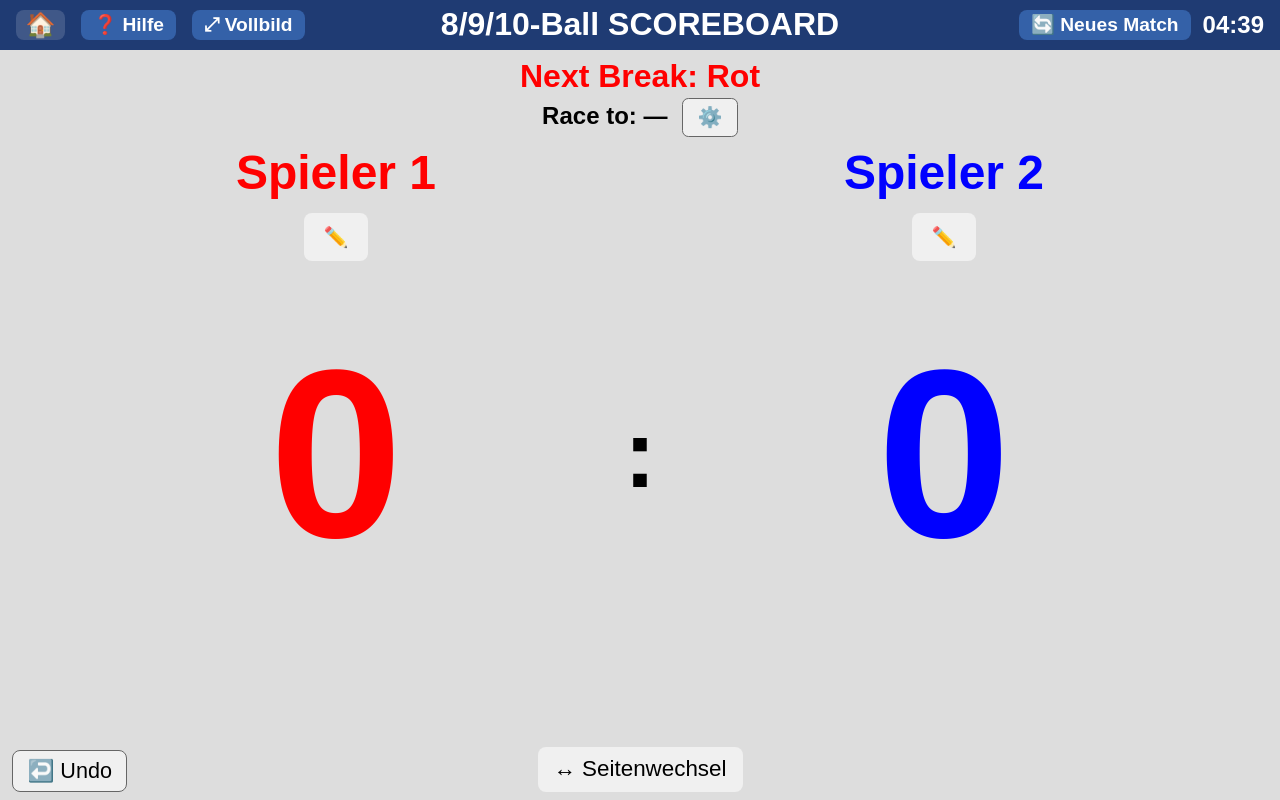
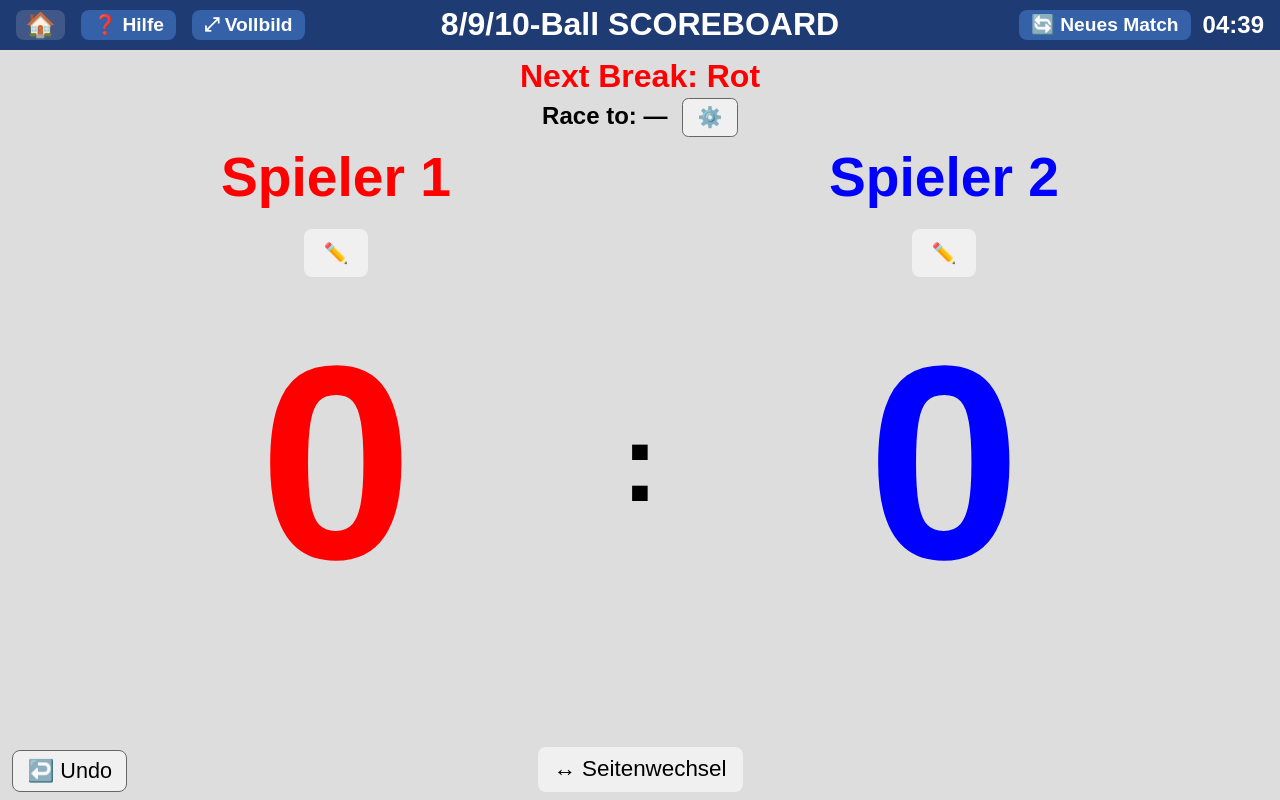
Before and after one commit to DauCoder2001/scoreboards, a plain HTML site: page index_pool.html in a window 1280 px wide. Drawn offline with Linux system fonts and the light colour scheme.

Commit message:
Add files via upload

```diff
--- a/index_pool.html
+++ b/index_pool.html
@@ -86,10 +86,17 @@
   /* Spieler */
   #players {
     display: flex; justify-content: space-between; align-items: center;
-    padding: 1vmin 4vmin; font-size: 6vmin; font-weight: bold;
+    padding: 1vmin 4vmin; font-size: 6.9vmin; font-weight: bold;
     position: relative; z-index: 5;
   }
-  .player-box { flex: 1; text-align: center; }
+  /* min-width: 0 ist noetig - ohne sie reisst ein langer nowrap-Name seine Haelfte auf */
+  .player-box { flex: 1; text-align: center; min-width: 0; }
+  /* Namen bleiben einzeilig; zu lange Namen verkleinert namenEinpassen(),
+     darunter (4vmin) wird abgeschnitten. */
+  /* feste Zeilenhoehe: der Stiftknopf bleibt auf gleicher Hoehe, auch wenn ein
+     Name verkleinert wurde */
+  #p1, #p2 { white-space: nowrap; overflow: hidden; text-overflow: ellipsis;
+             height: 8vmin; line-height: 8vmin; }
   .player-left { color: red; }
   .player-right { color: blue; }
   .edit-btn { font-size: 2.5vmin; margin-top: 1vmin; cursor: pointer; }
@@ -109,11 +116,11 @@
   }
   .score {
     display: flex; justify-content: center; align-items: center;
-    font-size: 30vmin; font-weight: bold; user-select: none; cursor: pointer;
+    font-size: 34.5vmin; font-weight: bold; user-select: none; cursor: pointer;
   }
   #s1 { color: red;  padding: 0 0 2vmin 2vmin; }
   #s2 { color: blue; padding: 0 2vmin 2vmin 0; }
-  #colon { font-size: 12vmin; font-weight: bold; display: flex; align-items: center; justify-content: center; padding-bottom: 2vmin; }
+  #colon { font-size: 13.8vmin; font-weight: bold; display: flex; align-items: center; justify-content: center; padding-bottom: 2vmin; }
 
   /* Untere Leiste (wie 14.1): Undo links, Seitenwechsel mittig */
   #bottom-bar {
@@ -447,6 +454,24 @@
     }
   }
 
+  /* Namen bleiben einzeilig: passt der Name nicht in seine Haelfte, wird nur dieser
+     Name proportional kleiner gesetzt. So bleiben beide Seiten gleich hoch und die
+     Stiftknoepfe auf einer Linie. Gemessen wird der Textknoten (Range), nicht der
+     Kasten des <div> - der ist durch .player-box immer volle Haelftenbreite. */
+  function namenEinpassen() {
+    const basis = 6.9, min = 4;                          // vmin, basis = Wert aus #players
+    const vmin = Math.min(innerWidth, innerHeight) / 100;
+    ["p1", "p2"].forEach(id => {
+      const el = document.getElementById(id);
+      if (!el) return;
+      el.style.fontSize = basis + "vmin";                // erst zuruecksetzen, dann messen
+      const platz = el.parentElement.clientWidth - 2 * vmin;   // 2vmin Luft zur Mitte
+      const r = document.createRange(); r.selectNodeContents(el);
+      const breite = r.getBoundingClientRect().width;
+      if (breite > platz) el.style.fontSize = Math.max(min, basis * platz / breite) + "vmin";
+    });
+  }
+
   function render() {
     document.getElementById("p1").textContent = state.player1;
     document.getElementById("p2").textContent = state.player2;
@@ -454,6 +479,7 @@
     document.getElementById("s2").textContent = state.score2;
     updateBreakDisplay();
     document.getElementById("raceToVal").textContent = state.raceTo > 0 ? state.raceTo : "—";
+    namenEinpassen();
     const over = matchOver();
     document.getElementById("confirm-panel").style.display = over ? "block" : "none";
     if (over) {
@@ -461,6 +487,8 @@
       document.getElementById("confirm-text").textContent = `🏁 ${w} gewinnt ${state.score1}:${state.score2}`;
     }
   }
+
+  window.addEventListener("resize", namenEinpassen);   // Drehung und Vollbild
 
   // Anstossrecht wechselt nach jedem gewerteten Punkt (wie im Online-Board).
   function toggleBreak() { state.nextBreak = (state.nextBreak === 1 ? 2 : 1); }
```
